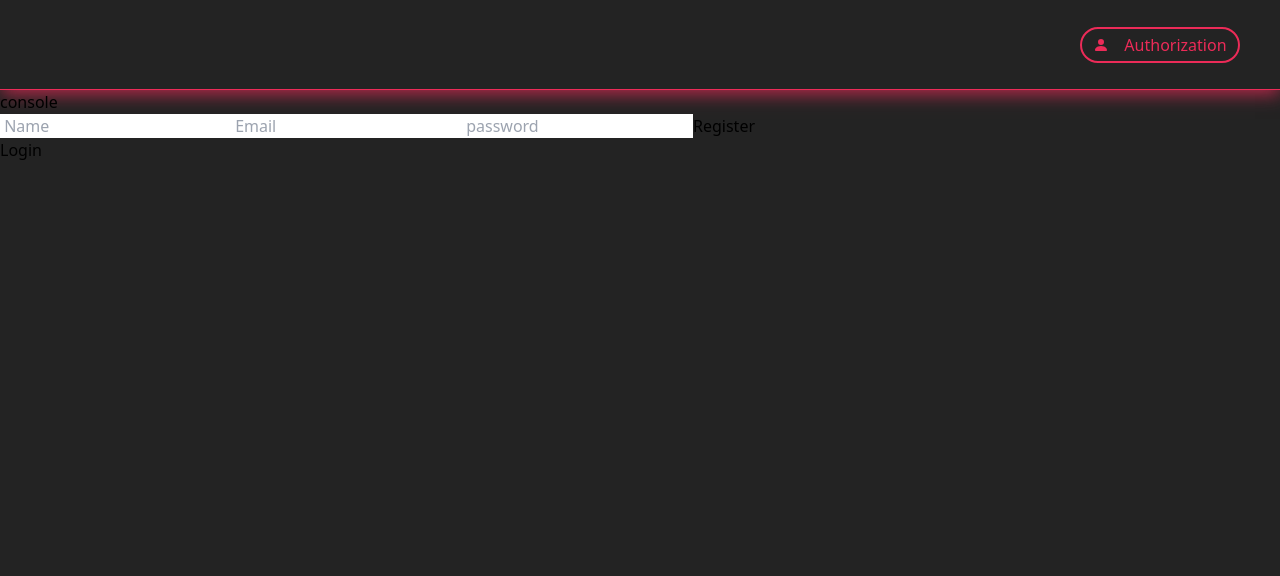
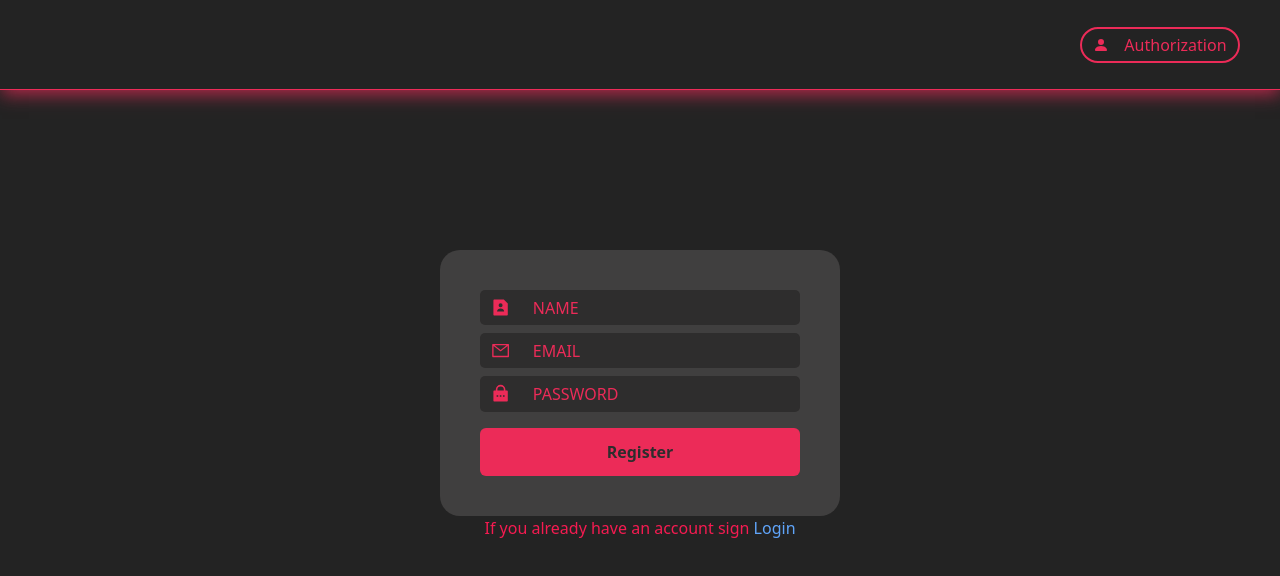
Before and after one commit to vindexTOS/fitness-forum, a React (Vite) app in the folder client/: page /register in a window 1280 px wide. Shown: the top 576 px of the page. Built offline with nearby package versions, Linux system fonts and the light colour scheme.

Commit message:
registration straight sign in func and styling done

```diff
--- /dev/null
+++ b/client/src/components/auth-components/ButtonAuth.tsx
@@ -0,0 +1,17 @@
+import React, { FC } from 'react'
+type ButtonPropType = {
+  title: string
+  func: () => void
+}
+const ButtonAuth: FC<ButtonPropType> = ({ title, func }) => {
+  const style = {
+    btn: `w-[20rem] h-[3rem] bg-[#ec2b58] hover:bg-[#f51b51] rounded-[6px] text-[#2e2d2d] font-bold`,
+  }
+  return (
+    <button className={style.btn} onClick={() => func()}>
+      {title}
+    </button>
+  )
+}
+
+export default ButtonAuth
--- a/client/src/components/auth-components/InputDiv.tsx
+++ b/client/src/components/auth-components/InputDiv.tsx
@@ -1,15 +1,28 @@
 import React, { FC } from 'react'
 import { useDispatch } from 'react-redux'
 import { AnyAction } from 'redux'
+import { IconType } from 'react-icons'
 type inputDivProps = {
   type: string
   fun: (e: string) => AnyAction
+  Icon: IconType
 }
-const InputDiv: FC<inputDivProps> = ({ type, fun }) => {
+const InputDiv: FC<inputDivProps> = ({ type, fun, Icon }) => {
   const dispatch = useDispatch()
+  const style = {
+    color: `#232323`,
+    color2: `#ec2b58`,
+    mainDiv: ` flex items-center bg-[#2e2d2d]  justify-around w-[20rem] h-[2.2rem] rounded-[5px] `,
+    input: `bg-transparent outline-none text-[#ec2b58] placeholder-[#ec2b58] w-[80%] `,
+    icon: `text-[#ec2b58] text-[1.2rem]`,
+  }
   return (
-    <div>
+    <div className={style.mainDiv}>
+      <label htmlFor={type}>
+        <Icon className={style.icon} />
+      </label>
       <input
+        className={style.input}
         onChange={(e) => dispatch(fun(String(e.target.value)))}
         type={type}
         name={type}
--- a/client/src/pages/UserHome.tsx
+++ b/client/src/pages/UserHome.tsx
@@ -5,12 +5,21 @@ import { useNavigate, Navigate, Link } from 'react-router-dom'
 import PostData from './user-components/PostData'
 import jwt from 'jwt-decode'
 import Cookies from 'universal-cookie'
+import { getDataFromRegister } from '../redux/features/slice/LoginSlice'
 const UserHome = () => {
+  const registerUser = useSelector((state: any) => state.RegisterReducer.data)
   const user = useSelector((state: any) => state.LoginReducer.data)
+
   const dispatch = useDispatch()
   const navigate = useNavigate()
   const cookies = new Cookies()
   const token = cookies.get('jwt_authorization')
+  useEffect(() => {
+    if (!user) {
+      dispatch(getDataFromRegister(registerUser))
+    }
+  }, [])
+
   useEffect(() => {
     if (token) {
       dispatch(getCookies())
--- a/client/src/pages/auth/login.tsx
+++ b/client/src/pages/auth/login.tsx
@@ -1,5 +1,6 @@
 import React, { useEffect } from 'react'
-
+import { AiOutlineMail } from 'react-icons/ai'
+import { RiLockPasswordFill } from 'react-icons/ri'
 import { ThunkDispatch } from '@reduxjs/toolkit'
 import { useDispatch, useSelector } from 'react-redux'
 import {
@@ -11,51 +12,67 @@ import { LoginThunk } from '../../redux/features/async-thunk/LoginThunk'
 import { Link, useNavigate, Navigate } from 'react-router-dom'
 import InputDiv from '../../components/auth-components/InputDiv'
 import Cookies from 'universal-cookie'
+import ButtonAuth from '../../components/auth-components/ButtonAuth'
 const Login = () => {
   const navigate = useNavigate()
+  //getting states from redux store
   const dispatch = useDispatch<ThunkDispatch<any, any, any>>()
   const { email, password, data, error, realErro } = useSelector(
     (state: any) => state.LoginReducer,
   )
 
-  const LoginFun = () => {
-    dispatch(LoginThunk({ email, password, dispatch }))
-  }
+  // gettomg jwt cookies from local cookies
   const cookies = new Cookies()
   const token = cookies.get('jwt_authorization')
   useEffect(() => {
+    //checking if user has a token if token exist we get user data from cookies
+    // token must be checked or app will crash
     if (token) {
       dispatch(getCookies())
       navigate('/login')
     }
   }, [])
-
+  // login function dispatching and passing
+  const LoginFun = () => {
+    if (email && password) {
+      dispatch(LoginThunk({ email, password, dispatch }))
+    }
+  }
   const style = {
-    section: `w-[100vw] flex items-center justify-center`,
-    formDiv: `flex flex-col`,
+    section: `w-[100vw] pt-40 flex flex-col items-center justify-center`,
+    formDiv: `flex flex-col gap-2 bg-[#403f3f] p-10 rounded-[20px]`,
   }
-  if (!data.user) {
+  if (!data || !data.user) {
     return (
       <section className={style.section}>
         <div className={style.formDiv}>
-          <h1 onClick={() => console.log(data)}>console</h1>
-
-          <h1 onClick={() => dispatch(getCookies())}>LOG</h1>
-          <InputDiv type={'email'} fun={getEmail} />
-
-          <input
-            onChange={(e) => dispatch(getPassword(e.target.value))}
-            type="password"
-            name="password"
-            id="password"
-            placeholder=" password"
+          {/* <h1 onClick={() => console.log(data)}>console</h1>
+// testing logs
+          <h1 onClick={() => dispatch(getCookies())}>LOG</h1> */}
+          <InputDiv Icon={AiOutlineMail} type={'email'} fun={getEmail} />
+          <InputDiv
+            Icon={RiLockPasswordFill}
+            type={'password'}
+            fun={getPassword}
           />
-          <button onClick={() => LoginFun()}>Login</button>
+          <ButtonAuth title="Log-in" func={LoginFun} />
+          {realErro && (
+            <p className="text-center text-[#ec2b58] border-2 py-2 rounded-[6px] border-[#ec2b58]">
+              {realErro}!!!
+            </p>
+          )}
         </div>
-        <Link to="/register">Register</Link>
+        <p className="text-[#f51b51]">
+          If you don't have an account
+          <Link className="text-blue-400 hover:text-blue-300" to="/register">
+            <span> Register </span>
+          </Link>
+          here
+        </p>
       </section>
     )
   } else {
+    // re daracting user to home if they are already sign in
     return <Navigate to="/home" />
   }
 }
--- a/client/src/pages/auth/reigstration.tsx
+++ b/client/src/pages/auth/reigstration.tsx
@@ -1,53 +1,96 @@
-import { Link } from 'react-router-dom'
+// icons
+import { RiLockPasswordFill } from 'react-icons/ri'
+import { AiOutlineMail } from 'react-icons/ai'
+import { RiFileUserFill } from 'react-icons/ri'
+// library imports
+import React from 'react'
+import { ThunkDispatch } from '@reduxjs/toolkit'
+import { Link, Navigate, useNavigate } from 'react-router-dom'
 import { useDispatch, useSelector } from 'react-redux'
+import Cookies from 'universal-cookie'
+
+// importing redux functions slices and thunk
+import { RegisterThunk } from '../../redux/features/async-thunk/Register'
+import { getCookies } from '../../redux/features/slice/LoginSlice'
 import {
   getName,
   getEmail,
   getPassword,
 } from '../../redux/features/slice/RegisterSlice'
-import { RegisterThunk } from '../../redux/features/async-thunk/Register'
-import { ThunkDispatch } from '@reduxjs/toolkit'
+// importing react components
+import InputDiv from '../../components/auth-components/InputDiv'
+import ButtonAuth from '../../components/auth-components/ButtonAuth'
+
 const Reigstration = () => {
+  //use navigate from react router dom
+  const navigate = useNavigate()
+  // dispatching , using ThunkDispatch is very importent to Dispatch asyncThunk functions
   const dispatch = useDispatch<ThunkDispatch<any, any, any>>()
   const err = useSelector((state: any) => state.RegisterReducer.error)
+  // getting states from RegisterSlice from redux
   const { name, email, password } = useSelector(
     (state: any) => state.RegisterReducer,
   )
-  return (
-    <>
-      <div>
-        <h1 onClick={() => console.log(err)}>console</h1>
-        <input
-          onChange={(e) => dispatch(getName(e.target.value))}
-          type="text"
-          name="name"
-          id="name"
-          placeholder=" Name"
-        />
-        <input
-          onChange={(e) => dispatch(getEmail(e.target.value))}
-          type="email"
-          name="email"
-          id="email"
-          placeholder=" Email"
-        />
+  // cookie storage library
+  const cookies = new Cookies()
+  //getting token from cookies
+  const token = cookies.get('jwt_authorization')
+  //getting data from register
+  const { data } = useSelector((state: any) => state.LoginReducer)
 
-        <input
-          onChange={(e) => dispatch(getPassword(e.target.value))}
-          type="password"
-          name="password"
-          id="password"
-          placeholder=" password"
-        />
-        <button
-          onClick={() => dispatch(RegisterThunk({ name, email, password }))}
-        >
-          Register
-        </button>
-      </div>
-      <Link to="/login">Login</Link>
-    </>
-  )
+  React.useEffect(() => {
+    //checking if user has a token if token exist we get user data from cookies
+    // token must be checked or app will crash
+    if (token) {
+      dispatch(getCookies())
+      navigate('/login')
+    }
+  }, [])
+  //registration
+  const RegisterFun = async () => {
+    //checking if form values exist
+    if (name && email && password) {
+      //waiting to register
+      await dispatch(RegisterThunk({ name, email, password }))
+      //checking if we get token from the database so we can sign user in right away
+      if (data || data.user) {
+        //re daecting user to home page
+        navigate('/home')
+      }
+    }
+  }
+  const style = {
+    section: `w-[100vw] pt-40 flex flex-col items-center justify-center`,
+    formDiv: `flex flex-col gap-2 bg-[#403f3f] p-10 rounded-[20px]`,
+  }
+  if (!data || !data.user) {
+    return (
+      <section className={style.section}>
+        <div className={style.formDiv}>
+          {/* <h1 onClick={() => console.log(err)}>console</h1> */}
+
+          <InputDiv Icon={RiFileUserFill} type={'name'} fun={getName} />
+          <InputDiv Icon={AiOutlineMail} type={'email'} fun={getEmail} />
+
+          <InputDiv
+            Icon={RiLockPasswordFill}
+            type={'password'}
+            fun={getPassword}
+          />
+          <button></button>
+          <ButtonAuth title="Register" func={RegisterFun} />
+        </div>
+        <p className="text-[#f51b51]">
+          If you already have an account sign
+          <Link className="text-blue-400 hover:text-blue-300" to="/register">
+            <span> Login </span>
+          </Link>
+        </p>
+      </section>
+    )
+  } else {
+    return <Navigate to="/home" />
+  }
 }
 
 export default Reigstration
--- a/client/src/redux/features/slice/LoginSlice.ts
+++ b/client/src/redux/features/slice/LoginSlice.ts
@@ -43,6 +43,9 @@ const LoginSlice = createSlice({
       state.data = {}
       cookies.remove('jwt_authorization')
     },
+    getDataFromRegister: (state, action: any) => {
+      state.data = action.payload
+    },
   },
 
   extraReducers: (builder) => {
@@ -78,4 +81,5 @@ export const {
   getCookies,
   LogOut,
   getError,
+  getDataFromRegister,
 } = LoginSlice.actions
--- a/client/src/redux/features/slice/RegisterSlice.ts
+++ b/client/src/redux/features/slice/RegisterSlice.ts
@@ -11,6 +11,7 @@ type initialStateType = {
 const initialState = {
   name: '',
   email: '',
+  data: {},
   password: '',
   error: null,
   loading: false,
@@ -38,14 +39,17 @@ const RegisterSlice = createSlice({
       .addCase(RegisterThunk.pending, (state) => {
         state.loading = true
         state.error = null
+        state.data = {}
       })
       .addCase(RegisterThunk.fulfilled, (state, action: any) => {
         state.loading = false
         state.error = null
+        state.data = action.payload
       })
       .addCase(RegisterThunk.rejected, (state, action: any) => {
         state.loading = false
         state.error = action.error
+        state.data = {}
       })
   },
 })
```
Also changed, not shown: client/src/redux/features/async-thunk/Register.ts (+18 -3 lines), 1 other file (tests, documents, lock files or other folders).
